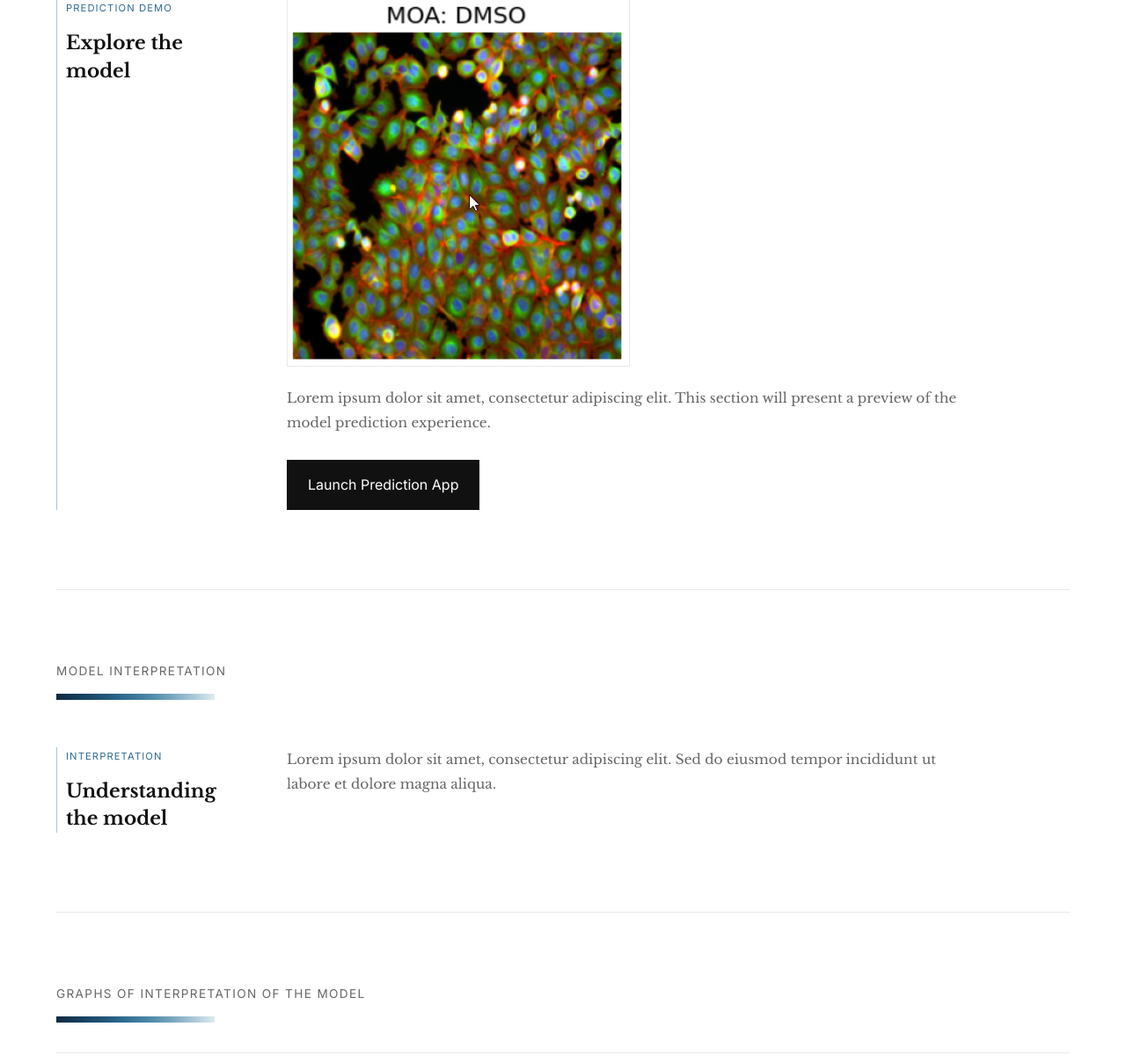
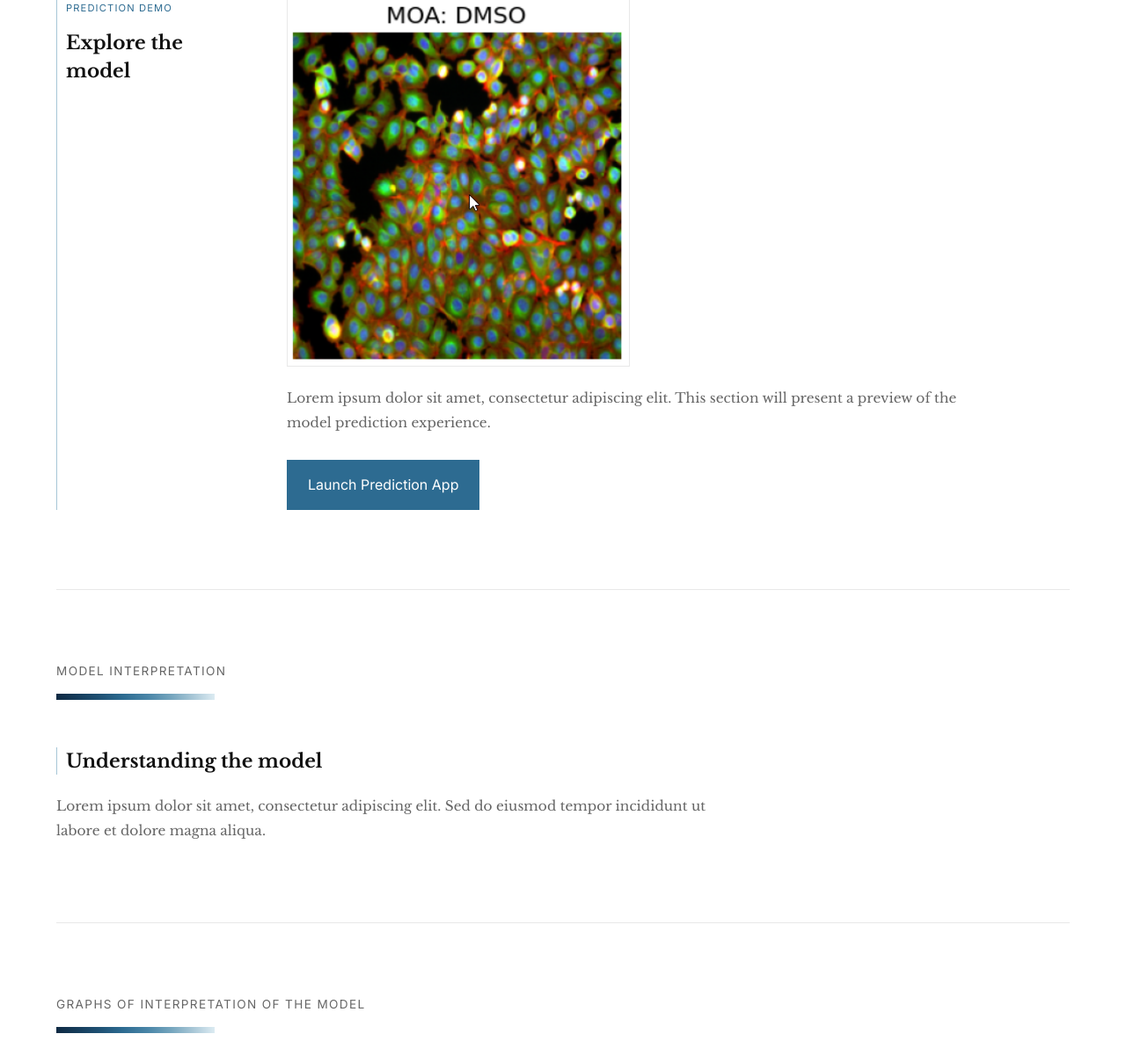
Before and after one commit to 42engineering/P3MetodologiasAgilesML, a Python web app: template tdsp_template/P3_tsla/frontend/template/index.html in a window 1280 px wide. Shown: the part 1257-2466 px from the top of the page at 88% size. Run offline with Jinja, Linux system fonts and the light colour scheme; the template is opened without the code that fills it, so the values that code supplies are empty.

Commit message:
updated frontEnd with blue buttoms

```diff
--- a/tdsp_template/P3_tsla/frontend/P3/P3-predictionStyle.css
+++ b/tdsp_template/P3_tsla/frontend/P3/P3-predictionStyle.css
@@ -41,8 +41,8 @@ nav{padding:32px 0;border-bottom:1px solid var(--line);font-family:'Inter',sans-
 .predict-box{border:1px solid var(--line);padding:36px;}
 label{display:block;margin-bottom:8px;font-family:'Inter',sans-serif;font-size:.78rem;font-weight:600;color:var(--muted);text-transform:uppercase;letter-spacing:.06em;}
 input,select{width:100%;border:1px solid var(--line);padding:16px;font-size:1rem;font-family:'Inter',sans-serif;margin-bottom:22px;background:#fff;color:var(--text);}
-button{background:#111;color:#fff;border:0;padding:14px 24px;cursor:pointer;font-family:'Inter',sans-serif;transition:.2s;}
-button:hover{background:var(--accent);}
+button{background:var(--accent);color:#fff;border:0;padding:14px 24px;cursor:pointer;font-family:'Inter',sans-serif;transition:.2s;}
+button:hover{background:var(--spectrum-2);}
 .result{margin-top:28px;padding:30px;background:#fafafa;border:1px solid var(--line);}
 .result h2{margin-bottom:14px;font-size:1.6rem;}
 .result p{margin-bottom:8px;color:var(--muted);}
--- a/tdsp_template/P3_tsla/frontend/index.html
+++ b/tdsp_template/P3_tsla/frontend/index.html
@@ -53,7 +53,7 @@
         </p>
 
         <a href="#projects" class="primary-btn">
-            View Projects
+            Projects
         </a>
     </header>
 
@@ -64,8 +64,6 @@
 
         <div class="profile-item">
             <div class="profile-meta">
-                <span class="profile-kicker">Profile</span>
-
                 <h2>
                     Lorem ipsum dolor sit amet.
                 </h2>
--- a/tdsp_template/P3_tsla/frontend/template/index.html
+++ b/tdsp_template/P3_tsla/frontend/template/index.html
@@ -64,7 +64,6 @@
         <div class="band-spectrum-rule section-rule" aria-hidden="true"></div>
         <div class="editorial-grid">
             <div class="editorial-meta">
-                <span class="meta-kicker">Interpretation</span>
                 <h2>Understanding the model</h2>
             </div>
             <div class="editorial-content">
--- a/tdsp_template/P3_tsla/frontend/template/templateStyle.css
+++ b/tdsp_template/P3_tsla/frontend/template/templateStyle.css
@@ -44,6 +44,20 @@ nav{padding:32px 0;border-bottom:1px solid var(--line);font-family:'Inter',sans-
 .editorial-meta h2{font-size:1.35rem;line-height:1.45;}
 .editorial-content{padding-left:42px;}
 .editorial-content p{max-width:780px;color:var(--muted);font-size:.96rem;line-height:1.8;}
+
+/* Model interpretation uses a single-column editorial layout. */
+#model-interpretation .editorial-grid{
+    grid-template-columns:1fr;
+}
+
+#model-interpretation .editorial-meta{
+    padding-right:0;
+    margin-bottom:22px;
+}
+
+#model-interpretation .editorial-content{
+    padding-left:0;
+}
 
 .stack{display:flex;flex-wrap:wrap;gap:8px;margin-top:22px;max-width:780px;}
 .stack span{display:inline-flex;align-items:center;padding:6px 10px;border:1px solid var(--spectrum-7);border-radius:999px;background:var(--spectrum-8);color:var(--spectrum-2);font-family:'Inter',sans-serif;font-size:.72rem;line-height:1.2;font-weight:500;}
@@ -93,7 +107,7 @@ nav{padding:32px 0;border-bottom:1px solid var(--line);font-family:'Inter',sans-
     margin-top:28px;
     display:inline-block;
     padding:14px 24px;
-    background:#111;
+    background:var(--accent);
     color:white;
     text-decoration:none;
     font-family:'Inter',sans-serif;
@@ -101,7 +115,7 @@ nav{padding:32px 0;border-bottom:1px solid var(--line);font-family:'Inter',sans-
 }
 
 .primary-btn:hover{
-    background:var(--accent);
+    background:var(--spectrum-2);
 }
 
 .primary-btn.is-disabled{
```
Also changed, not shown: tdsp_template/P3_tsla/frontend/style.css (+12 -15 lines).
